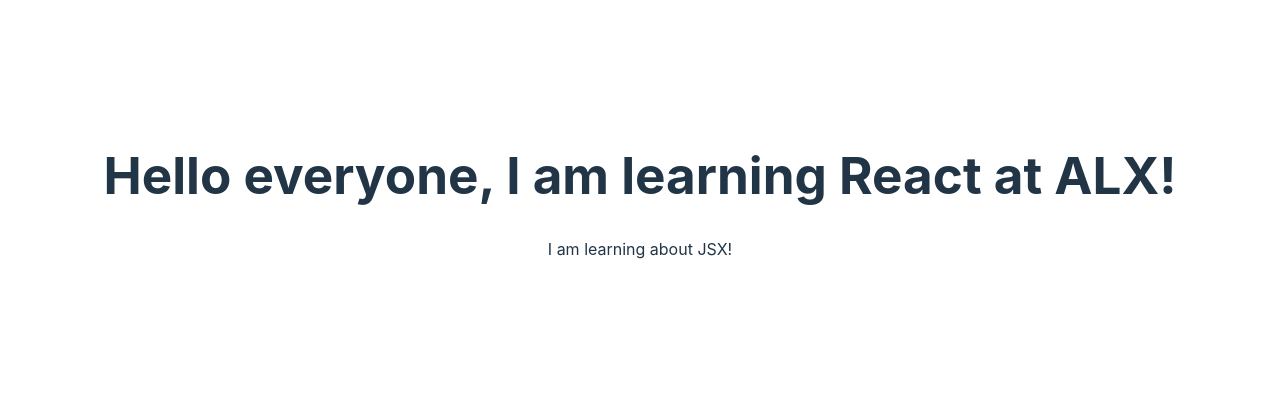
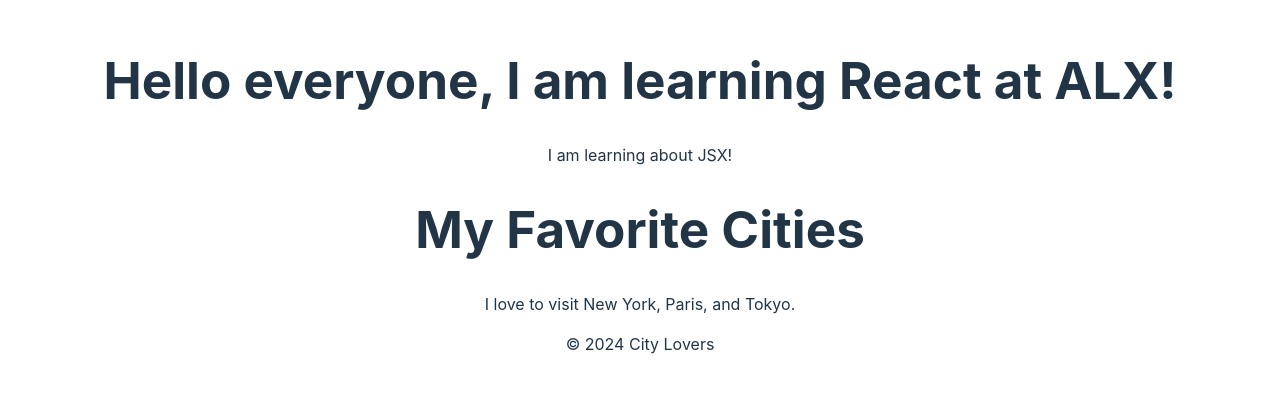
Before and after one commit to CreatorMarvel/alx-fe-reactjs, a React (Vite) app in the folder alx-react-app/: page / in a window 1280 px wide. Shown: the part 205-598 px from the top of the page. Built offline with nearby package versions, Linux system fonts and the light colour scheme.

Commit message:
Added the Header Main-Content and Footer

```diff
--- a/alx-react-app/src/App.jsx
+++ b/alx-react-app/src/App.jsx
@@ -1,10 +1,16 @@
 import "./App.css";
 import WelcomeMessage from "./components/WelcomeMessage";
+import Header from "./components/Header";
+import MainContent from "./components/MainContent";
+import Footer from "./components/Footer";
 
 function App() {
 	return (
 		<>
 			<WelcomeMessage />
+			<Header />
+			<MainContent />
+			<Footer />
 		</>
 	);
 }
--- /dev/null
+++ b/alx-react-app/src/components/Footer.jsx
@@ -0,0 +1,9 @@
+function Footer() {
+	return (
+		<footer>
+			<p>&copy; {new Date().getFullYear()} City Lovers</p>
+		</footer>
+	);
+}
+
+export default Footer;
--- /dev/null
+++ b/alx-react-app/src/components/Header.jsx
@@ -0,0 +1,9 @@
+function Header() {
+	return (
+		<header>
+			<h1>My Favorite Cities</h1>
+		</header>
+	);
+}
+
+export default Header;
--- /dev/null
+++ b/alx-react-app/src/components/MainContent.jsx
@@ -0,0 +1,9 @@
+function MainContent() {
+	return (
+		<main>
+			<p>I love to visit New York, Paris, and Tokyo.</p>
+		</main>
+	);
+}
+
+export default MainContent;
```
